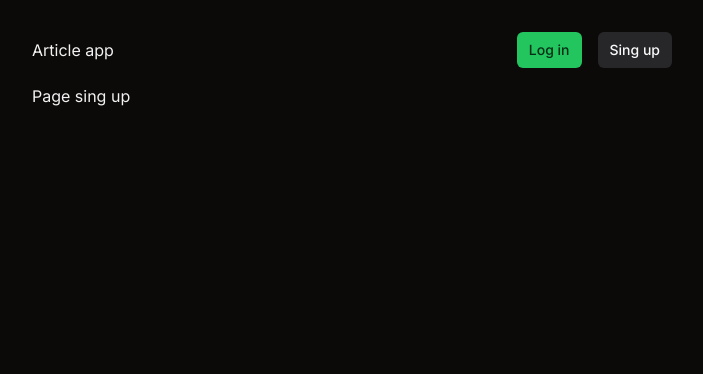
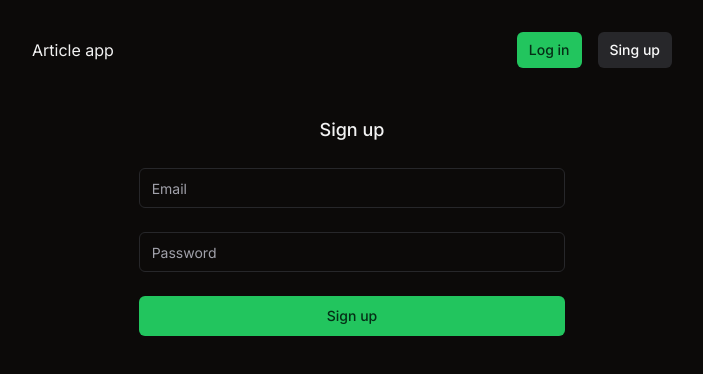
Before and after one commit to Artem-Purundzhian/articles-monorepo, a Next.js app in the folder apps/web/: page /sign-up in a window 1280 px wide. Shown: the top 374 px of the page, without its empty margins (288-991 px from the left). Built offline with nearby package versions, Linux system fonts and the light colour scheme.

Commit message:
feat: sing up page implemented

```diff
--- a/apps/web/src/app/(auth)/sign-up/page.tsx
+++ b/apps/web/src/app/(auth)/sign-up/page.tsx
@@ -1,5 +1,116 @@
+'use client';
+
+import { zodResolver } from '@hookform/resolvers/zod';
+import { useForm } from 'react-hook-form';
+
+import { Button } from '@/components/ui/button';
+import {
+  Form,
+  FormControl,
+  FormField,
+  FormItem,
+  FormLabel,
+  FormMessage,
+} from '@/components/ui/form';
+import { Input } from '@/components/ui/input';
+import { useToast } from '@/components/ui/use-toast';
+import {
+  AuthCredentialsValidator,
+  TAuthCredentialsValidator,
+} from '@/lib/validators/account-credentials-validator';
+import { useRouter } from 'next/navigation';
+import { useCookies } from 'react-cookie';
+
 const Page = () => {
-  return <main className="mx-auto max-w-2xl container px-4">Page sing up</main>;
+  const [, setCookie] = useCookies(['access_token']);
+  const { push } = useRouter();
+  const { toast } = useToast();
+  const form = useForm<TAuthCredentialsValidator>({
+    resolver: zodResolver(AuthCredentialsValidator),
+    defaultValues: {
+      email: '',
+      password: '',
+    },
+  });
+
+  async function onSubmit(data: TAuthCredentialsValidator) {
+    try {
+      const response = await fetch('http://localhost:3333/auth/signup', {
+        method: 'POST',
+        headers: { 'Content-Type': 'application/json' },
+        body: JSON.stringify({ ...data }),
+      });
+
+      const res = await response.json();
+
+      if (response.ok) {
+        setCookie('access_token', res.access_token);
+        push('/');
+      } else {
+        console.log(res);
+        if (res.statusCode === 403) {
+          toast({
+            variant: 'destructive',
+            title: 'Uh oh! Something went wrong.',
+            description: 'Credentials incorrect',
+          });
+        } else {
+          toast({
+            variant: 'destructive',
+            title: 'Uh oh! Something went wrong.',
+            description: 'There was a problem with your request.',
+          });
+        }
+      }
+    } catch (err) {
+      console.log(err);
+      toast({
+        variant: 'destructive',
+        title: 'Uh oh! Something went wrong.',
+        description: 'There was a problem with your request.',
+      });
+    }
+  }
+
+  return (
+    <main className="mx-auto max-w-2xl container px-4">
+      <Form {...form}>
+        <form
+          onSubmit={form.handleSubmit(onSubmit)}
+          className="w-2/3 space-y-6 mx-auto pt-8"
+        >
+          <FormLabel className="block text-center text-lg">Sign up</FormLabel>
+          <FormField
+            control={form.control}
+            name="email"
+            render={({ field }) => (
+              <FormItem>
+                <FormControl>
+                  <Input placeholder="Email" {...field} />
+                </FormControl>
+                <FormMessage />
+              </FormItem>
+            )}
+          />
+          <FormField
+            control={form.control}
+            name="password"
+            render={({ field }) => (
+              <FormItem>
+                <FormControl>
+                  <Input placeholder="Password" {...field} />
+                </FormControl>
+                <FormMessage />
+              </FormItem>
+            )}
+          />
+          <Button className="w-full" type="submit">
+            Sign up
+          </Button>
+        </form>
+      </Form>
+    </main>
+  );
 };
 
 export default Page;
```
